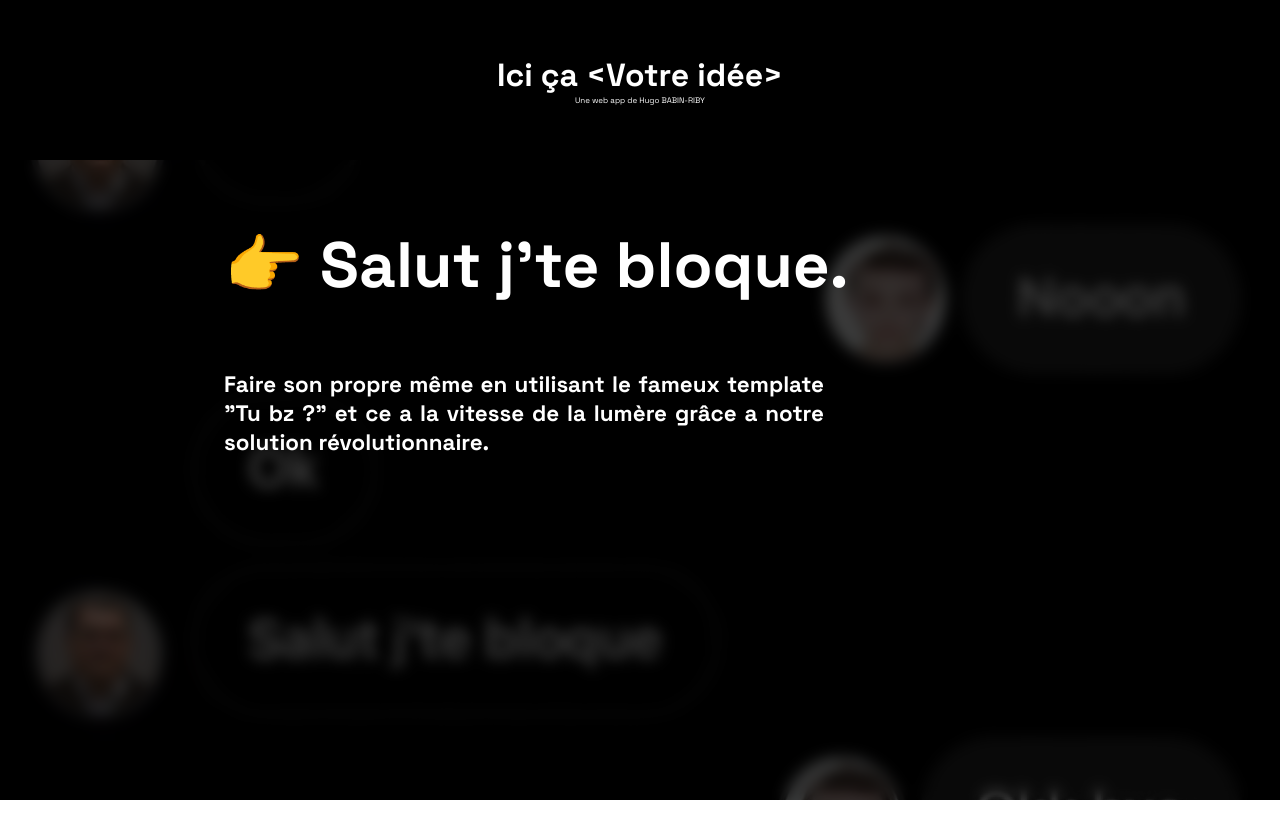
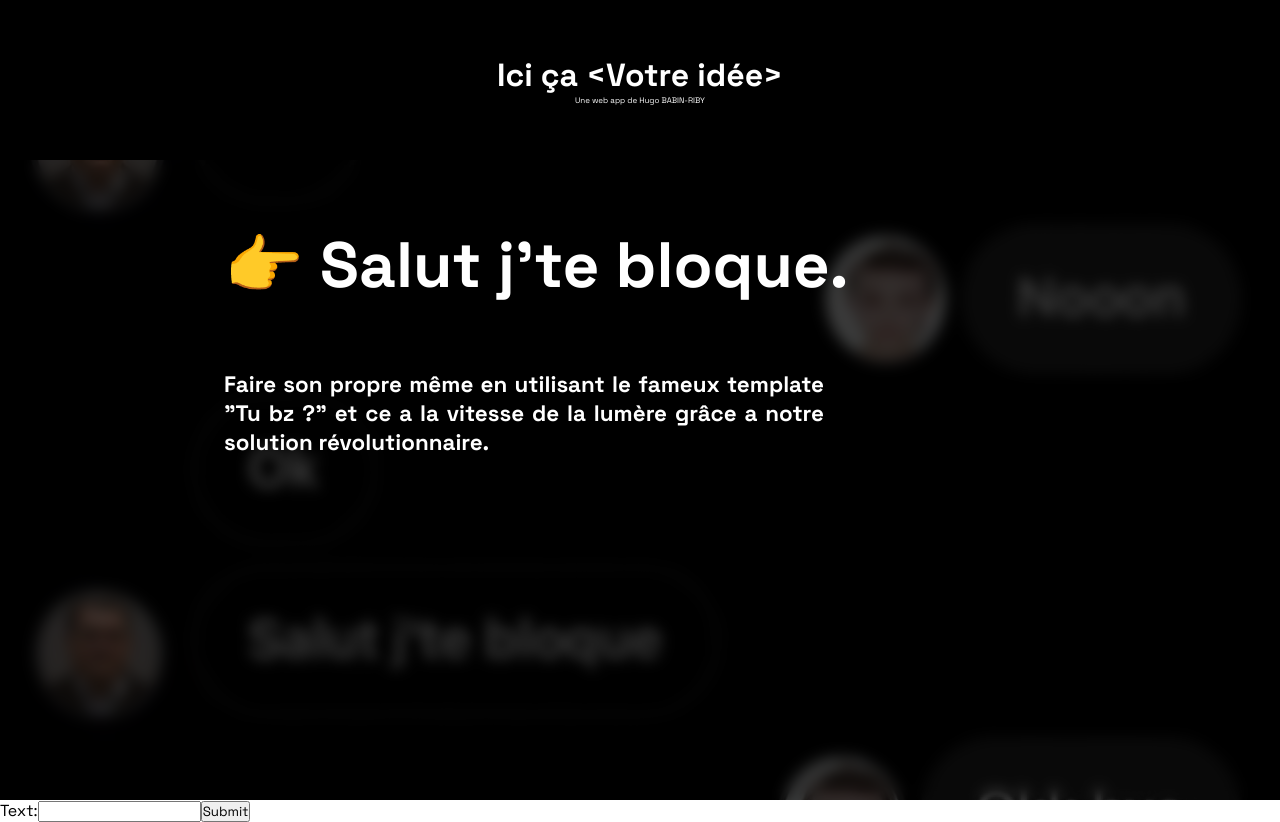
Before and after one commit to 0BAB1/icica, a React (Create React App) app: page / in a window 1280 px wide. Before the commit the page ends 800 px from the top, so only its background shows below. Built offline with nearby package versions, Linux system fonts and the light colour scheme.

Commit message:
added text form

```diff
--- a/src/App.js
+++ b/src/App.js
@@ -1,11 +1,13 @@
 import Header from './components/Header';
 import Banner from './components/Banner';
+import Editor from './components/Editor';
 
 function App() {
   return (
     <div className='App'>
       <Header />
       <Banner />
+      <Editor />
     </div>
   );
 }
--- /dev/null
+++ b/src/components/Editor.js
@@ -0,0 +1,31 @@
+import React, { useState } from 'react';
+
+function Editor() {
+    const [text, setText] = useState('');
+
+    const handleTextChange = (event) => {
+        setText(event.target.value.slice(0, 10));
+    };
+
+    const handleSubmit = (event) => {
+        event.preventDefault();
+        // Do something with the text, like send it to a server or update the image
+    };
+
+    return (
+        <div className='Editor'>
+            <form onSubmit={handleSubmit}>
+                <label>
+                    Text:
+                    <input type='text' value={text} onChange={handleTextChange} maxLength={10} />
+                </label>
+                <button type='submit'>Submit</button>
+            </form>
+            <div className='Image'>
+                {text}
+            </div>
+        </div>
+    );
+}
+
+export default Editor;
```
